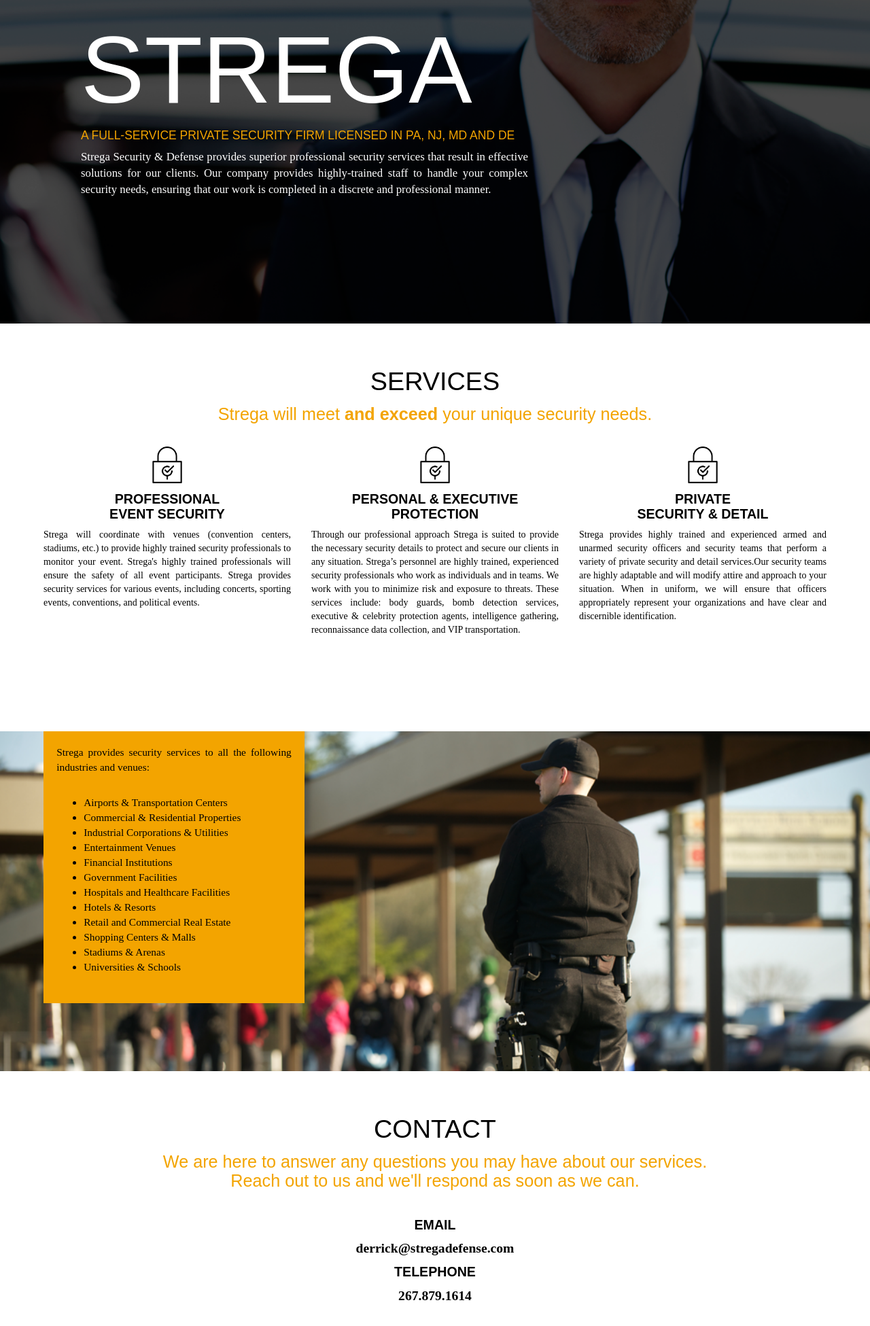
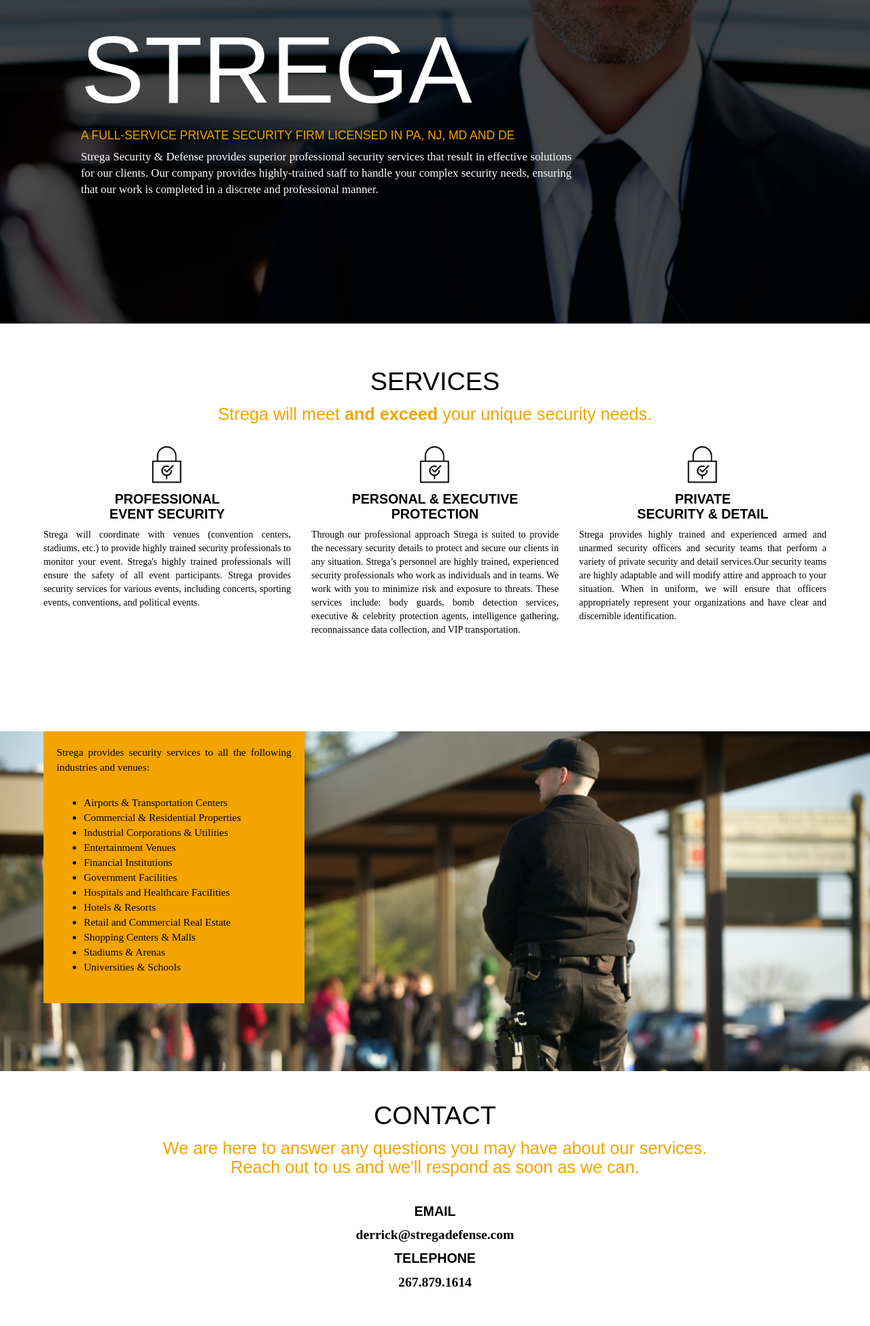
Before and after one commit to danaecmobley/strega-defense, a PHP site: page / in a window 1280 px wide. Shown: the part 174-2125 px from the top of the page at 68% size. Before the commit the page ends 2087 px from the top, so only its background shows below. Run offline with PHP 8.4, Linux system fonts and the light colour scheme; some libraries are stand-ins or nearby versions.

Commit message:
revision 2 error fixes

```diff
--- a/css/main.css
+++ b/css/main.css
@@ -47,7 +47,7 @@
 }
 #intro-page{
   padding-left: 5%;
-  padding-right:35%;
+  padding-right:30%;
   padding-bottom: 100px;
   margin-top: -20px;
 }
@@ -113,9 +113,9 @@
 	margin-top: 15px;
 }
 
-#about, #services, #contact {
-	padding-top: 50px;
-	text-decoration: none;
+#contact {
+	margin-top: 50px;
+	margin-bottom: 50px;
 }
 
 #main-body {
--- a/index.html
+++ b/index.html
@@ -123,14 +123,5 @@
     <script src="js/bootstrap.min.js"></script>
     <script src="https://maxcdn.bootstrapcdn.com/bootstrap/3.3.6/js/bootstrap.min.js" integrity="sha384-0mSbJDEHialfmuBBQP6A4Qrprq5OVfW37PRR3j5ELqxss1yVqOtnepnHVP9aJ7xS" crossorigin="anonymous"></script>
 
-    <!--JQuery BackStretch-->
-   <script src="//ajax.googleapis.com/ajax/libs/jquery/1.8.3/jquery.min.js"></script>
-<script src="../js/jquery.backstretch.min.js"></script>
-<script>
-  // You may also attach Backstretch to a block-level element
-  $("#main-page").backstretch("../img/executive-pro.png");
-
-</script>
-
   </body>
 </html>
```
Also changed, not shown: img/security_lock.png.
